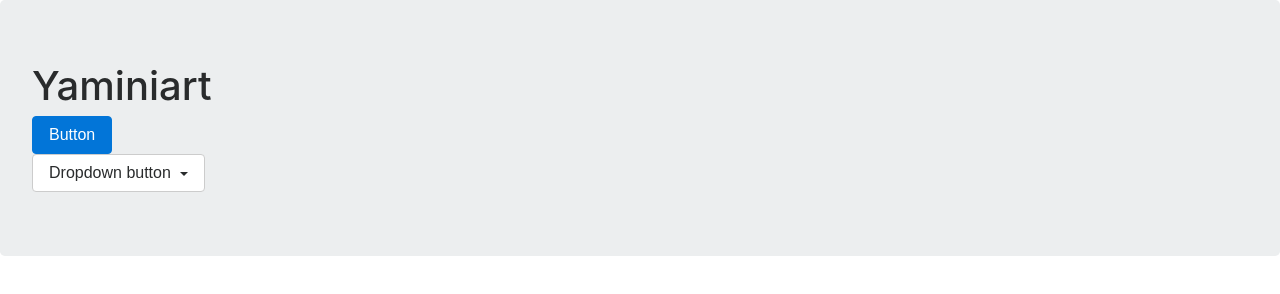
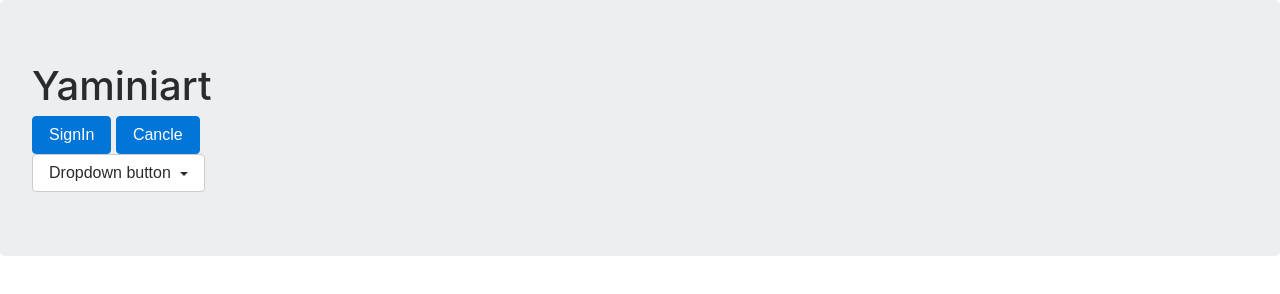
Before and after one commit to Yamininigudkar/Yaminiart, a plain HTML site: page home.html in a window 1280 px wide. Drawn offline with nearby package versions, Linux system fonts and the light colour scheme.

Commit message:
add signin and cancle buttons

```diff
--- a/home.html
+++ b/home.html
@@ -11,7 +11,8 @@
 <body>
 	<div class="jumbotron">
 		<h1>Yaminiart</h1>
-		<button class="btn btn-primary">Button</button>
+		<button class="btn btn-primary">SignIn</button>
+		<button class="btn btn-primary">Cancle</button>
 		<div class="dropdown">
 			<button class="btn btn-secondary dropdown-toggle" type="button" id="dropdownMenuButton" data-toggle="dropdown" aria-haspopup="true" aria-expanded="false">
 				Dropdown button
```
